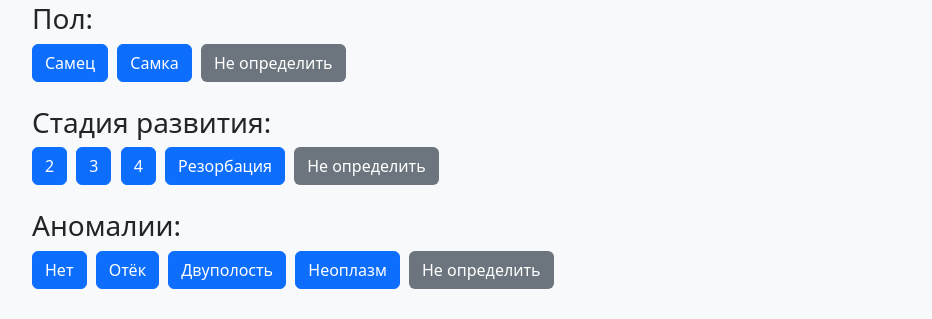
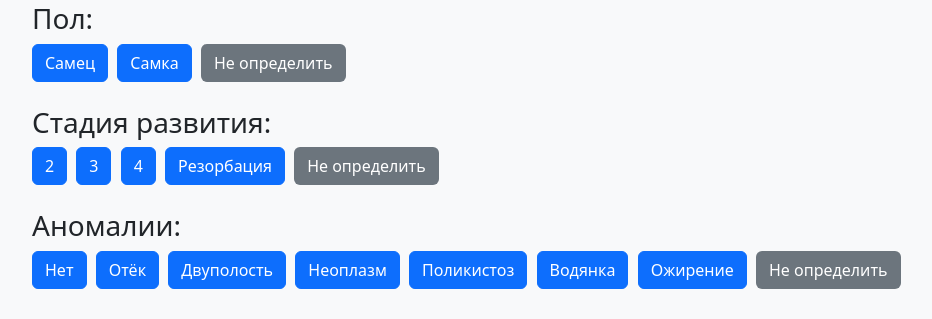
Before and after one commit to Sharafutdinov2005/ultrasound-fish, a Flask app: template gif_markup_app/templates/markup_gif.html in a window 1280 px wide. Shown: the part 481-800 px from the top of the page, without its empty margins (50-982 px from the left). Run offline with Flask 3, Linux system fonts and the light colour scheme; the template is opened without the code that fills it: most values are stand-ins (such as "Sample title", 1, 10 or a date in 2020); grey boxes marked "Sample" are stand-in pictures.

Commit message:
add new anomaly options

```diff
--- a/gif_markup_app/templates/markup_gif.html
+++ b/gif_markup_app/templates/markup_gif.html
@@ -55,6 +55,9 @@
             <button type="submit" name="anomaly" value="edema" class="btn btn-markup btn-primary">Отёк</button>
             <button type="submit" name="anomaly" value="double" class="btn btn-markup btn-primary">Двуполость</button>
             <button type="submit" name="anomaly" value="neoplasm" class="btn btn-markup btn-primary">Неоплазм</button>
+            <button type="submit" name="anomaly" value="polycystosis" class="btn btn-markup btn-primary">Поликистоз</button>
+            <button type="submit" name="anomaly" value="dropsy" class="btn btn-markup btn-primary">Водянка</button>
+            <button type="submit" name="anomaly" value="overweight" class="btn btn-markup btn-primary">Ожирение</button>
             <button type="submit" name="anomaly" value="can't tell" class="btn btn-markup btn-cant-tell">Не определить</button>
         </div>
     </form>
```
